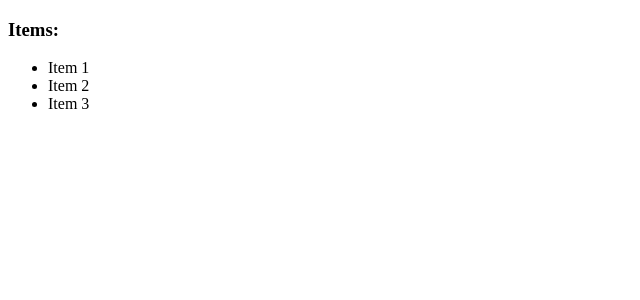
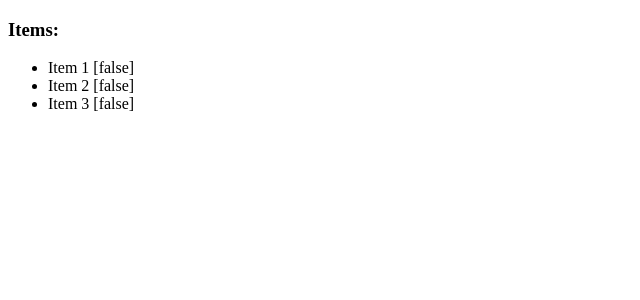
Before and after one commit to FXmario/svelte-ts-project, a Svelte app: page / in a window 1280 px wide. Shown: the top 300 px of the page, without its empty margins (0-640 px from the left). Built offline with nearby package versions, Linux system fonts and the light colour scheme.

Commit message:
Adding Events To the Items Component

```diff
--- a/src/components/items/ItemList.component.svelte
+++ b/src/components/items/ItemList.component.svelte
@@ -1,14 +1,20 @@
 <script lang="ts">
   import type { ItemInterface } from '../../models/items/Item.interface'
   export let items: ItemInterface[] = []
+
+  const handleClick = (item: ItemInterface) => {
+    item.selected = !item.selected
+    items = items
+    console.log('handleItemClick', item.id, item.selected)
+  }
 </script>
 
 <div>
   <h3>Items:</h3>
   <ul>
     {#each items as item}
-      <li>
-        {item.name}
+      <li on:click={() => handleClick(item)}>
+        {item.name} [{item.selected}]
       </li>
     {/each}
   </ul>
```
